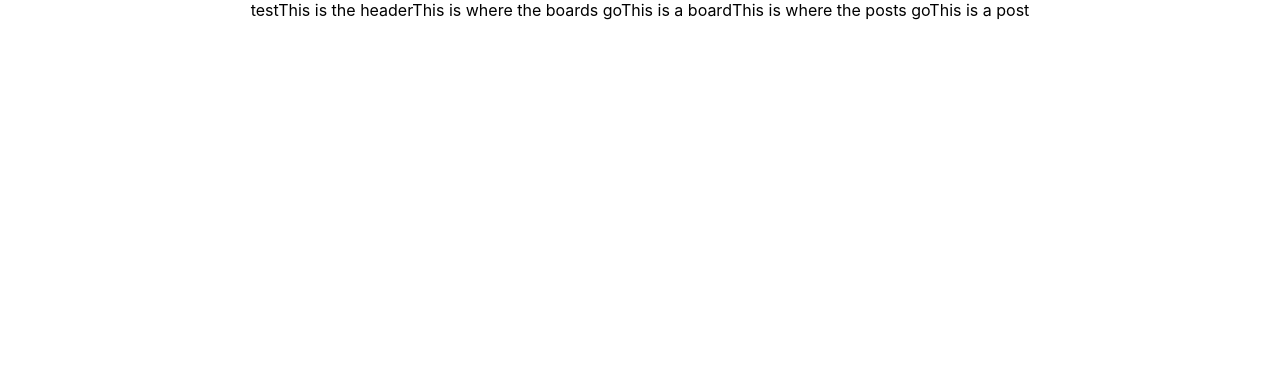
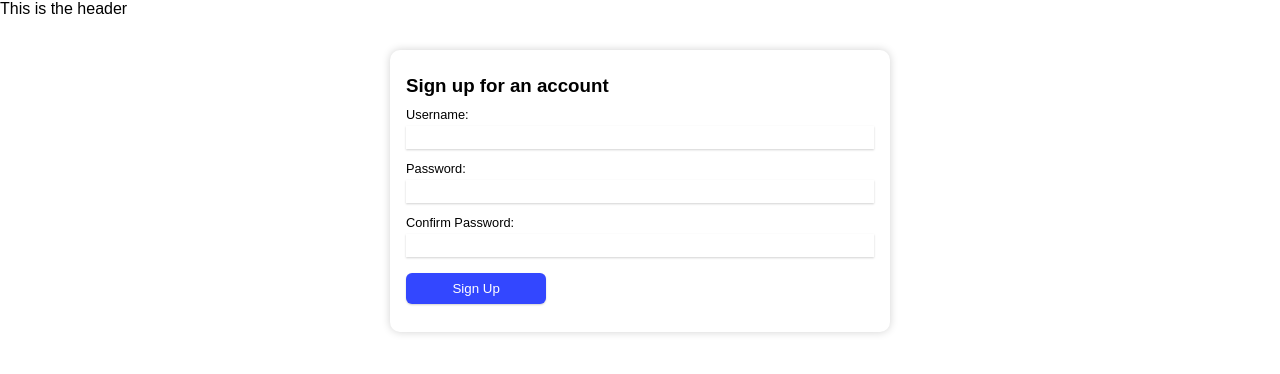
Before and after one commit to mav-code/forum-frontend, a React (Create React App) app: page /signup in a window 1280 px wide. Shown: the top 374 px of the page. Built offline with nearby package versions, Linux system fonts and the light colour scheme.

Commit message:
Routing and forms

```diff
--- a/package.json
+++ b/package.json
@@ -8,6 +8,7 @@
     "@testing-library/user-event": "^7.1.2",
     "react": "^16.13.1",
     "react-dom": "^16.13.1",
+    "react-router-dom": "^5.1.2",
     "react-scripts": "3.4.1"
   },
   "scripts": {
--- a/src/App.css
+++ /dev/null
@@ -1,40 +0,0 @@
-/* all this is default react stuff */
-
-.App {
-  text-align: center;
-}
-
-.App-logo {
-  height: 40vmin;
-  pointer-events: none;
-}
-
-@media (prefers-reduced-motion: no-preference) {
-  .App-logo {
-    animation: App-logo-spin infinite 20s linear;
-  }
-}
-
-.App-header {
-  background-color: #282c34;
-  min-height: 100vh;
-  display: flex;
-  flex-direction: column;
-  align-items: center;
-  justify-content: center;
-  font-size: calc(10px + 2vmin);
-  color: white;
-}
-
-.App-link {
-  color: #61dafb;
-}
-
-@keyframes App-logo-spin {
-  from {
-    transform: rotate(0deg);
-  }
-  to {
-    transform: rotate(360deg);
-  }
-}
--- a/src/components/App.js
+++ b/src/components/App.js
@@ -1,20 +1,41 @@
 import React from 'react';
-import '../App.css';
+import {Route, Switch} from 'react-router-dom'
 import Header from './Header.js';
 import BoardContainer from './BoardContainer.js';
 import PostContainer from './PostContainer.js';
+import LoginForm from './LoginForm.js'
+import SignupForm from './SignupForm.js'
 
 class App extends React.Component {
+  state = {
+    page: 'signup'
+  }
 
+  getPage() {
+    switch (this.state.page) {
+      case "login":
+        return <LoginForm />
+      case "signup":
+        return <SignupForm />
+      default:
+        return <h1>404</h1>
+    }
+  }
   render() {
 
     return (
-    <div className="App">
-    test
-      <Header/>
-      <BoardContainer/>
-      <PostContainer/>
-    </div>
+    <>
+      <Header />
+      <main>
+        <Switch>
+          <Route exact path='/login' render={(routeProps) => <LoginForm {...routeProps} />} />
+          <Route exact path='/signup' render={(routeProps) => <SignupForm {...routeProps} />} />
+          <Route exact path='/boards' render={(routeProps) => <BoardContainer {...routeProps} />} />
+          <Route exact path='/posts' render={(routeProps) => <PostContainer {...routeProps} />} />
+        </Switch>
+      </main>
+
+    </>
     );
   }
 }
--- /dev/null
+++ b/src/components/LoginForm.js
@@ -0,0 +1,32 @@
+import React from 'react'
+import { Link } from 'react-router-dom'
+
+class LoginForm extends React.Component {
+  state = {
+    username: "",
+    password: ""
+  }
+
+
+    render() {
+      const { username, password } = this.state
+
+      return (
+        <div className="form-container">
+        <Link to={`/signup`}>
+          <button>Sign Up</button>
+        </Link>
+        <h3>Sign in to your account</h3>
+        <form onSubmit={this.handleSubmit}>
+          <label>Username:</label>
+          <input type="text" name="username" onChange={this.handleInputChange} value={username} />
+          <label>Password:</label>
+          <input type="password" name="password" onChange={this.handleInputChange} value={password} />
+          <input type="submit" value="Login" />
+        </form>
+      </div>
+      )
+    }
+}
+
+export default LoginForm;
--- /dev/null
+++ b/src/components/SignupForm.js
@@ -0,0 +1,39 @@
+import React from 'react'
+
+class SignupForm extends React.Component {
+  state = {
+    username: "",
+    password: "",
+    password_confirmation: ""
+  }
+
+  handleInputChange = event => {
+    this.setState({
+      [event.target.name]: event.target.value
+    })
+  }
+
+  handleSubmit = event => {
+    event.preventDefault()
+    // TODO: when we get to auth, make this work
+  }
+    render() {
+      const { username, password, password_confirmation } = this.state
+      return (
+        <div className="form-container">
+        <h3>Sign up for an account</h3>
+        <form onSubmit={this.handleSubmit}>
+          <label>Username:</label>
+          <input type="text" name="username" onChange={this.handleInputChange} value={username} />
+          <label>Password:</label>
+          <input type="password" name="password" onChange={this.handleInputChange} value={password} />
+          <label>Confirm Password:</label>
+          <input type="password" name="password_confirmation" onChange={this.handleInputChange} value={password_confirmation} />
+          <input type="submit" value="Sign Up" />
+        </form>
+      </div>
+      )
+    }
+}
+
+export default SignupForm;
--- a/src/index.css
+++ b/src/index.css
@@ -1,13 +1,170 @@
-body {
-  margin: 0;
-  font-family: -apple-system, BlinkMacSystemFont, 'Segoe UI', 'Roboto', 'Oxygen',
-    'Ubuntu', 'Cantarell', 'Fira Sans', 'Droid Sans', 'Helvetica Neue',
-    sans-serif;
-  -webkit-font-smoothing: antialiased;
-  -moz-osx-font-smoothing: grayscale;
+:root {
+  --orange: #FDBD33;
+  --magenta: #3347FF;
+  --gray: #ccc;
 }
 
-code {
-  font-family: source-code-pro, Menlo, Monaco, Consolas, 'Courier New',
-    monospace;
+/* layout */
+* {
+  padding: 0;
+  margin: 0;
+  box-sizing: border-box;
 }
+
+body {
+  font-size: 16px;
+  font-family: 'Montserrat', sans-serif;
+  font-weight: 300;
+}
+
+h1, h2, h3, h4 {
+  margin: 0.5em 0;
+  font-weight: 600;
+}
+
+strong {
+  font-weight: 600;
+}
+
+button {
+  font-size: 14px;
+  font-weight: 500;
+  background: none;
+  border: none;
+  border-radius: 1rem;
+  padding: 0.75rem 1rem;
+  margin-left: 0.5rem;
+  cursor: pointer;
+  box-shadow: rgba(0, 0, 0, 0.18) 0px 1px 2px;
+  transition: all 0.2s;
+}
+
+button:focus,
+button:hover {
+  outline: none;
+  box-shadow: rgba(0, 0, 0, 0.18) 0px 1px 4px;
+}
+
+button:active {
+  box-shadow: rgba(0, 0, 0, 0.18) 1px -2px 4px;
+}
+
+/* NavBar */
+header {
+  width: 100%;
+  display: flex;
+  justify-content: space-between;
+  align-items: center;
+  padding: 0.75rem 8rem;
+  box-shadow: 1px 1px 2px -1px rgba(0,0,0,0.75);
+}
+
+
+header .search {
+  width: 25%;
+  border-radius: 10px;
+  padding: 0.5rem;
+  display: flex;
+  box-shadow: rgba(0, 0, 0, 0.18) 0px 1px 2px;
+}
+
+header .search:hover,
+header .search:active {
+  box-shadow: rgba(0, 0, 0, 0.18) 0px 1px 4px;
+}
+
+header .search input {
+  border: none;
+  font-size: 14px;
+}
+
+header .search input[type="text"] {
+  width: 80%;
+  padding: 0.25rem;
+  margin: 0 0.25rem;
+  font-weight: 500;
+  border-bottom: 1px solid transparent;
+}
+
+header .search input[type="text"]:focus {
+  outline: none;
+  border-bottom: 1px solid var(--gray);
+}
+
+header .search input[type="submit"] {
+  flex-grow: 1;
+  font-weight: 500;
+  background-color: var(--magenta);
+  padding: 0.5rem;
+  border-radius: 6px;
+  color: white;
+  text-align: center;
+  cursor: pointer;
+  transition: all 0.1s;
+}
+
+header .search input[type="submit"]:focus,
+header .search input[type="submit"]:active {
+  outline: none;
+  transform: scale(0.95);
+}
+
+/* layout */
+main {
+  padding: 1rem 8rem;
+}
+
+/* Forms */
+.form-container {
+  margin: 1rem auto;
+  max-width: 500px;
+  padding: 1rem;
+  box-shadow: rgba(0, 0, 0, 0.18) 0px 0px 8px;
+  border-radius: 10px;
+}
+
+.form-container form {
+  display: flex;
+  flex-direction: column;
+}
+
+.form-container form label {
+  font-size: 0.8rem;
+}
+
+.form-container form input,
+.form-container form textarea,
+.form-container form select {
+  margin-top: 0.25rem;
+  margin-bottom: 0.75rem;
+  padding: 0.25rem;
+  font-weight: bold;
+  border: none;
+  background: white;
+  box-shadow: rgba(0, 0, 0, 0.18) 0px 1px 2px;
+}
+
+.form-container form input:focus,
+.form-container form textarea:focus,
+.form-container form select:focus {
+  outline: none;
+  box-shadow: rgba(0, 0, 0, 0.18) 0px 2px 4px;
+}
+
+.form-container form input[type="submit"] {
+  width: 30%;
+  font-weight: 500;
+  background-color: var(--magenta);
+  padding: 0.5rem;
+  border-radius: 6px;
+  color: white;
+  text-align: center;
+  cursor: pointer;
+  transition: all 0.1s;
+}
+
+.form-container form input[type="submit"]:focus,
+.form-container form input[type="submit"]:active {
+  outline: none;
+  transform: scale(0.95);
+}
--- a/src/index.js
+++ b/src/index.js
@@ -1,13 +1,14 @@
 import React from 'react';
 import ReactDOM from 'react-dom';
+import {BrowserRouter as Router} from 'react-router-dom';
 import './index.css';
 import App from './components/App';
 import * as serviceWorker from './serviceWorker';
 
 ReactDOM.render(
-  <React.StrictMode>
+  <Router>
     <App />
-  </React.StrictMode>,
+  </Router>,
   document.getElementById('root')
 );
 
```
Also changed, not shown: 1 other file (tests, documents, lock files or other folders).
